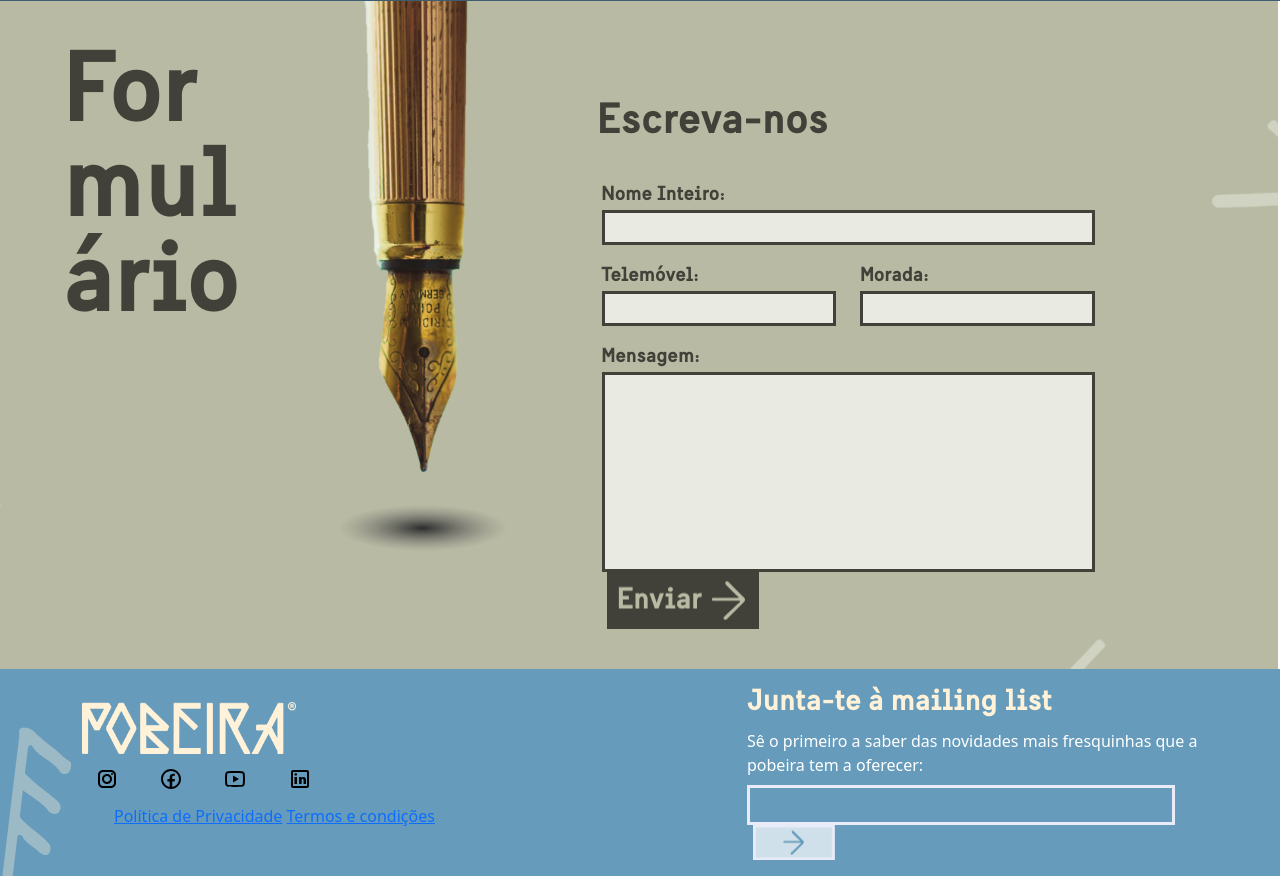
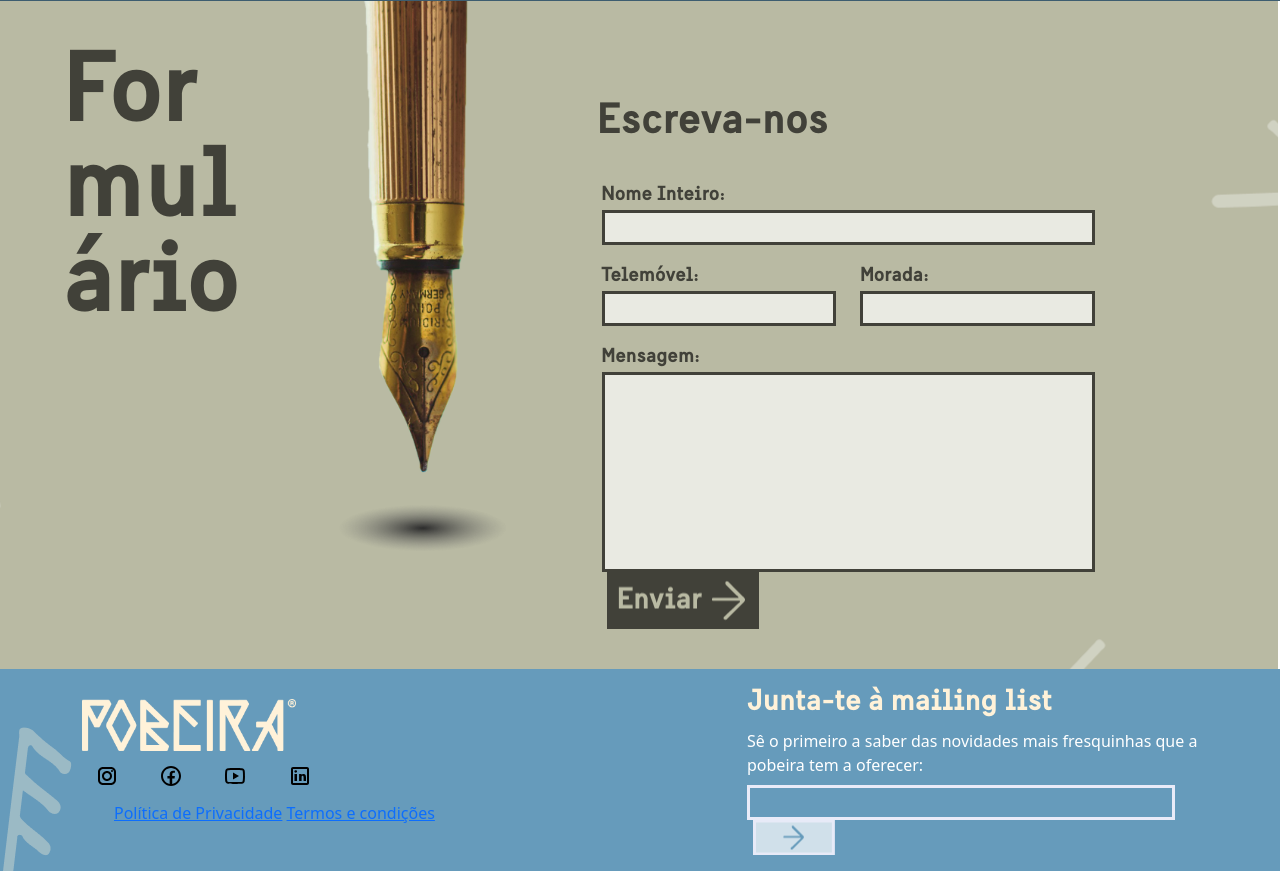
Before and after one commit to FonFon32/Pobeira, a website: page public/Serviços.html in a window 1280 px wide. Shown: the part 2325-3201 px from the top of the page. Drawn offline with nearby package versions, Linux system fonts and the light colour scheme; files whose address does not match are found by name.

Commit message:
normalização

```diff
--- a/public/Serviços.html
+++ b/public/Serviços.html
@@ -10,11 +10,11 @@
       integrity="sha384-QWTKZyjpPEjISv5WaRU9OFeRpok6YctnYmDr5pNlyT2bRjXh0JMhjY6hW+ALEwIH"
       crossorigin="anonymous"
     />
-    <link rel="stylesheet" href="../public/assets/SwedenSans_WEB/SwedenSansBold.css" />
-    <link rel="stylesheet" href="../public/assets/css_serviços.css" />
+    <link rel="stylesheet" href="/assets/SwedenSans_WEB/SwedenSansBold.css" />
+    <link rel="stylesheet" href="/assets/css_serviços.css" />
     <link
       rel="stylesheet"
-      href="../assets/SwedenSans_WEB/SwedenSansRegular.css"
+      href="/assets/SwedenSans_WEB/SwedenSansRegular.css"
     />
     <!-- andar para tras no dir ../pages/file.jpeg-->
     <!--Noto sans//////////////////////////////////////////////////////////-->
--- a/public/assets/css_pobeiras.css
+++ b/public/assets/css_pobeiras.css
@@ -164,8 +164,8 @@ label {
 }
 
 .caixa-email {
-    width: 19rem;
-    height: 3rem ;
+    width: 95%;
+    height: 2.188rem ;
     border: 3px solid #FFF2D9;
     background-color: #E69900;
     color: #FFF2D9;
--- a/public/assets/css_serviços.css
+++ b/public/assets/css_serviços.css
@@ -190,7 +190,7 @@ footer {
 
 .caixa-email {
   width: 95%;
-  height: 40px;
+  height: 2.188rem;
   border: 3px solid #e9ebf8;
   background-color: #669bbb;
   color: #e9ebf8;
```
